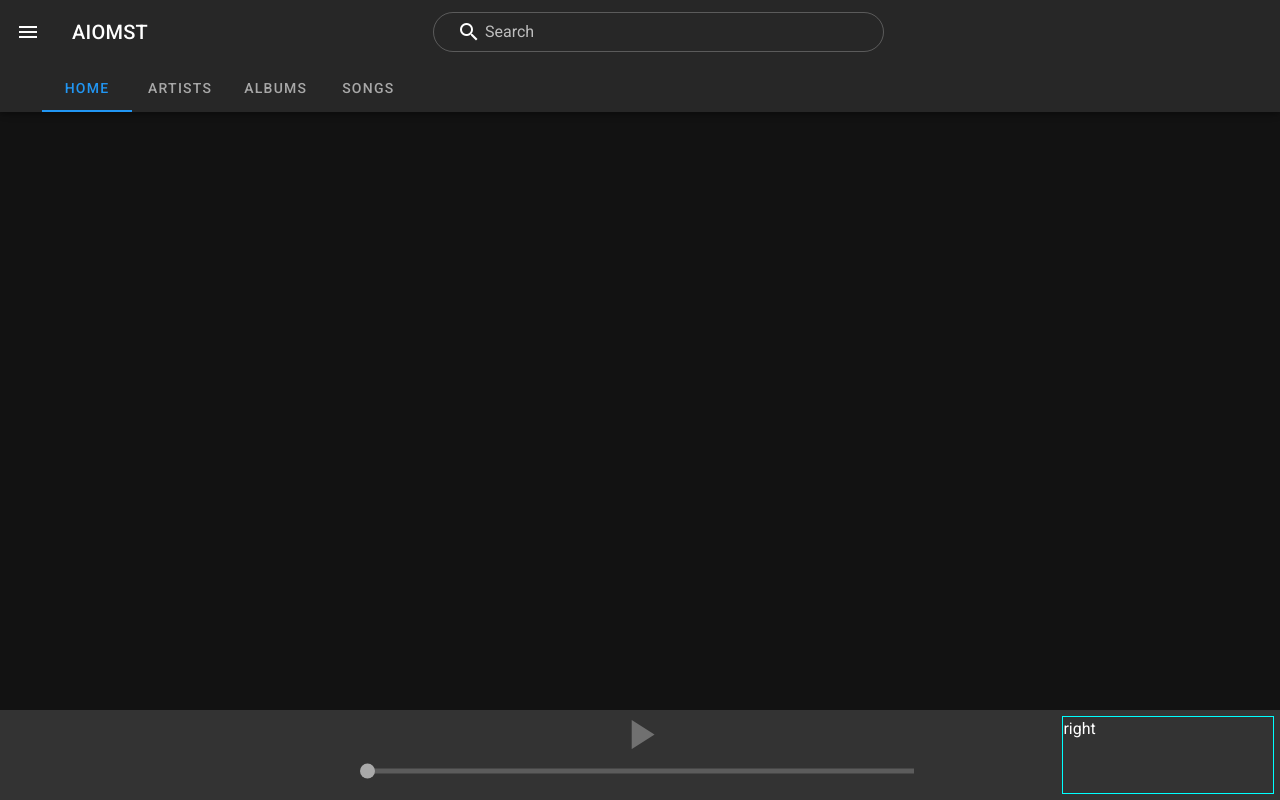
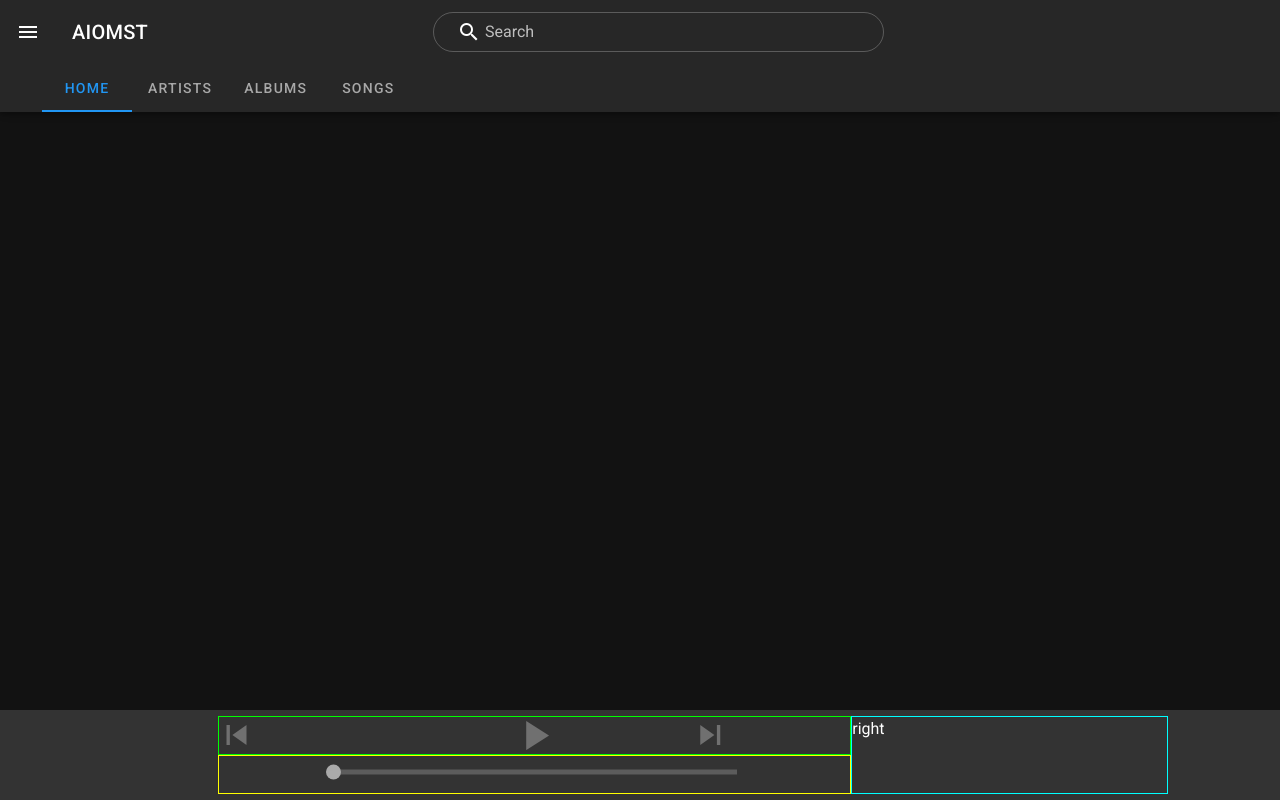
Before and after one commit to eHoward1996/aiomst, a Vue app in the folder web/aiomst/: page /search in a window 1280 px wide. Built offline with nearby package versions, Linux system fonts and the light colour scheme; no server answers.

Commit message:
add support for playing full albums as playlists

```diff
--- a/web/aiomst/src/components/elements/eleSongsList.vue
+++ b/web/aiomst/src/components/elements/eleSongsList.vue
@@ -47,6 +47,7 @@ export default {
     ...mapGetters({
       getSongs:    'getSongs',
       currentSong: 'currentSong',
+      getPlaylist: 'getPlaylist',
     }),
     hasObjects() {
       return this.getSongs.length > 0;
@@ -75,7 +76,14 @@ export default {
         this.currentSong.howl.playing(this.currentSong.howlId);
     },
     playSong: function(song) {
-      this.$store.dispatch('streamAudio', song).then(() => console.log('done'))
+      this.$store.commit('setPlaylist', this.getSongs)
+      this.$store.dispatch('streamAudio', song)
+        .then(() => {
+          console.log('stream request finished')
+        })
+        .catch((err) => {
+          console.log(err)
+        });
     },
   },
 }
--- a/web/aiomst/src/components/player/currentTrack.vue
+++ b/web/aiomst/src/components/player/currentTrack.vue
@@ -4,15 +4,15 @@
 
       <v-col
           v-if="playback"
-          cols="2"
+          cols="3"
           order="1"
           class="player_inner_left">
 
         <v-row no-gutters style="height: 100%;">
-          <v-col cols="5" class="curr-img">
+          <v-col cols="3" class="curr-img">
             <v-row no-gutters style="height: 100%;" align-content="center">
-              <v-col cols="8">
-                <v-img :src="getArtSrc()" width="90px" height="70px"></v-img>
+              <v-col>
+                <v-img :src="getArtSrc()" width="80px" height="70px"></v-img>
               </v-col>
             </v-row>
           </v-col>
@@ -40,11 +40,18 @@
       </v-col>
 
       <v-col
-          cols="8"
+          cols="6"
           order="2"
           class="player_inner_center">
         <v-row no-gutters style="height: 50%;" class="controls">
-          <v-col cols="3"></v-col>
+          <v-col cols="3">
+            <v-btn
+                v-bind:disabled="!playback"
+                icon
+                @click="playPrev">
+              <v-icon size="40">mdi-skip-previous</v-icon>
+            </v-btn>
+          </v-col>
           <v-col cols="6" align="center">
             <v-btn
                 v-if="!isPlaying"
@@ -60,7 +67,14 @@
               <v-icon size="50">mdi-pause</v-icon>
             </v-btn>
           </v-col>
-          <v-col cols="3"></v-col>
+          <v-col cols="3">
+            <v-btn
+                v-bind:disabled="!playback"
+                icon
+                @click="playNext">
+              <v-icon size="40">mdi-skip-next</v-icon>
+            </v-btn>
+          </v-col>
         </v-row>
 
         <v-row no-gutters style="height: 50%;" class="playback">
@@ -83,7 +97,7 @@
       </v-col>
 
       <v-col
-          cols="2"
+          cols="3"
           order="3"
           class="player_inner_right">
         <v-row no-gutters>right</v-row>
@@ -108,8 +122,9 @@ export default {
   },
   computed: {
     ...mapGetters({
-      playback: 'currentSong',
+      playback:     'currentSong',
       currentAlbum: 'currentAlbum',
+      playlist:     'getPlaylist',
     }),
     isPlaying: function() {
       if (!this.playback) {
@@ -132,6 +147,30 @@ export default {
     pause: function() {
       var howl = this.playback.howl
       howl.pause(this.playback.howlId)
+    },
+    playNext: function() {
+      var list = this.playlist
+      var indexCurr = list.indexOf(this.playback.song)
+
+      if (indexCurr + 1 >= list.length) {
+        this.$store.dispatch('streamAudio', list[0])
+          .then(() => console.log('next stream request done'))
+        return
+      }
+      this.$store.dispatch('streamAudio', list[indexCurr + 1])
+          .then(() => console.log('next stream request done'))
+    },
+    playPrev: function() {
+      var list = this.playlist
+      var indexCurr = list.indexOf(this.playback.song)
+
+      if (indexCurr - 1 < 0) {
+        this.$store.dispatch('streamAudio', list[0])
+          .then(() => console.log('prev stream request done'))
+        return
+      }
+      this.$store.dispatch('streamAudio', list[indexCurr - 1])
+          .then(() => console.log('prev stream request done'))
     },
     formatTime: function(timeToFormat) {
       var t = parseInt(timeToFormat);
@@ -183,7 +222,9 @@ export default {
       }
     },
     manualSliderChange: function(sValue) {
-      console.log(sValue)
+      var howl = this.playback.howl
+      var id = this.playback.howlId
+      howl.seek(sValue, id)
     }
   },
   watch: {
@@ -231,6 +272,7 @@ export default {
         height: 100%
 
         .curr-img
+          // border: 1px solid red
           .col
             min-width: 0
             height: 100%
@@ -243,13 +285,13 @@ export default {
             white-space: nowrap
             text-overflow: ellipsis
             font-size: 14px
-            margin: auto
-            margin-right: 15%
 
       &_center
         height: 100%
 
         .playback
+          border: 1px solid yellow
+
           .inner
             height: 100%
             align-self: center !important
@@ -258,6 +300,8 @@ export default {
             width: 100%
             align-self: center !important
 
+        .controls
+          border: 1px solid lime
 
       &_right
         border: 1px solid cyan
--- a/web/aiomst/src/store.js
+++ b/web/aiomst/src/store.js
@@ -9,6 +9,7 @@ export const store = new Vuex.Store({
   state: {
     gResp: null,
     playback: null,
+    playlist: null,
   },
   getters: {
     currentArtist: state => {
@@ -31,14 +32,23 @@ export const store = new Vuex.Store({
     getSongs: state => {
       return state.gResp["songs"];
     },
+    getPlaylist: state => {
+      return state.playlist;
+    }
   },
   mutations: {
     changeGoResp: (state, payload) => {
       state.gResp = payload.gResp;
+      if (payload.gResp["songs"].length > 0) {
+        state.playlist = payload.gResp["songs"]
+      }
     },
-    updateSongState: (state, payload) => {
+    setSongState: (state, payload) => {
       state.playback = payload.playback
     },
+    setPlaylist: (state, payload) => {
+      state.playlist = payload
+    }
   },
   actions: {
     makeApiRequest: (context, navInfo) => {
@@ -87,20 +97,30 @@ export const store = new Vuex.Store({
               [response.data],
               {type: response.headers["content-type"]}
             );
+
             var url = URL.createObjectURL(blob);
             var howlInfo = new Howl({
               src: [url],
               html5: true,
               volume: .5,
               preload: false,
-              onend: function() {
-                console.log('song completed')
+              onend: () => {
+                var list = context.getters.getPlaylist
+                var indexCurr = list.indexOf(context.getters.currentSong.song)
+                var next = list[0]
+
+                if (indexCurr + 1 < list.length) {
+                  // add playlist loop condition here possibly
+                  next = list[indexCurr + 1]
+                }
+
+                context.dispatch('streamAudio', next)
               }
             });
 
             var howlId = howlInfo.play();
             context.commit(
-              'updateSongState', {
+              'setSongState', {
                 'playback': {
                   'howl': howlInfo,
                   'howlId': howlId,
```
